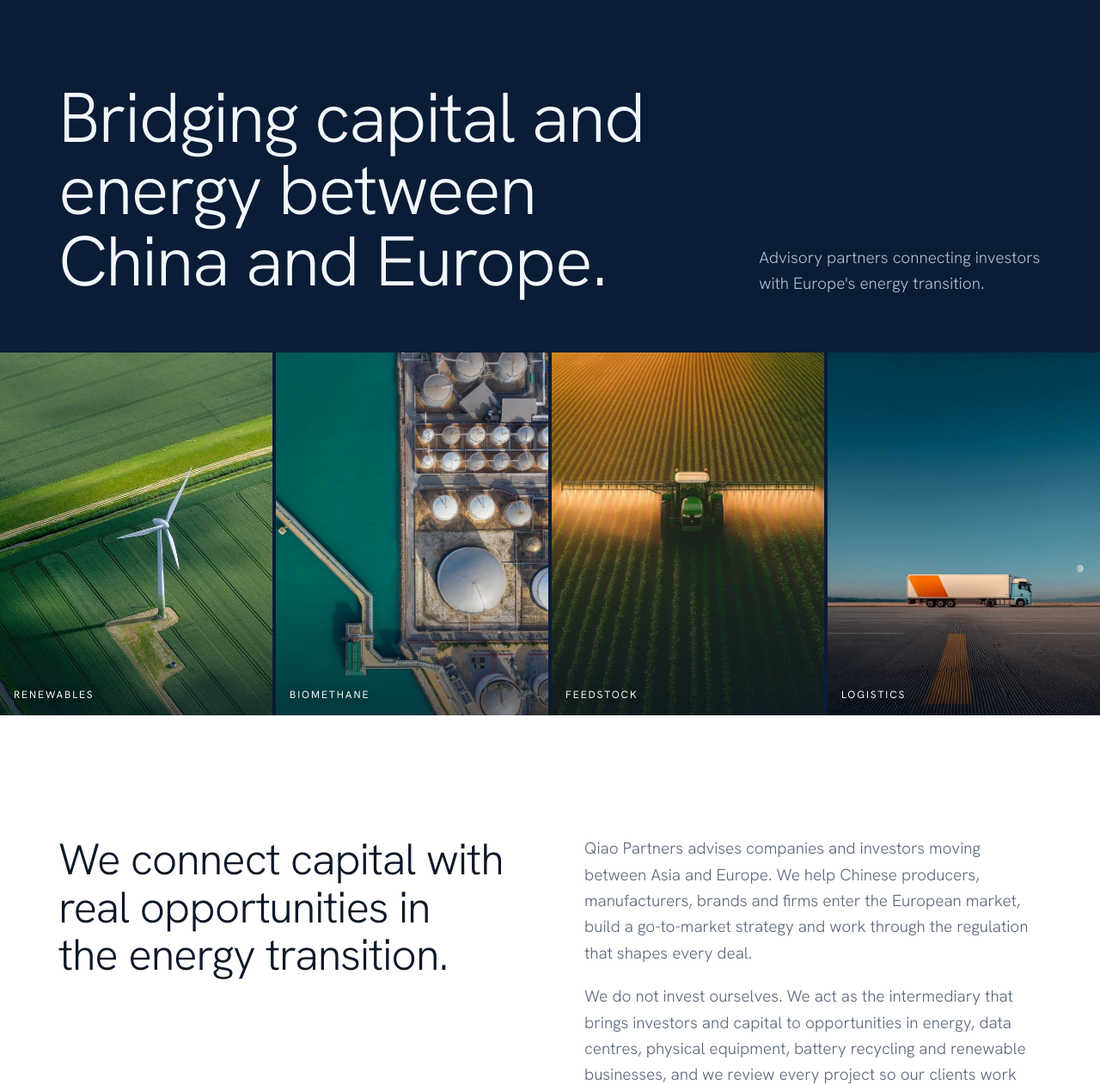
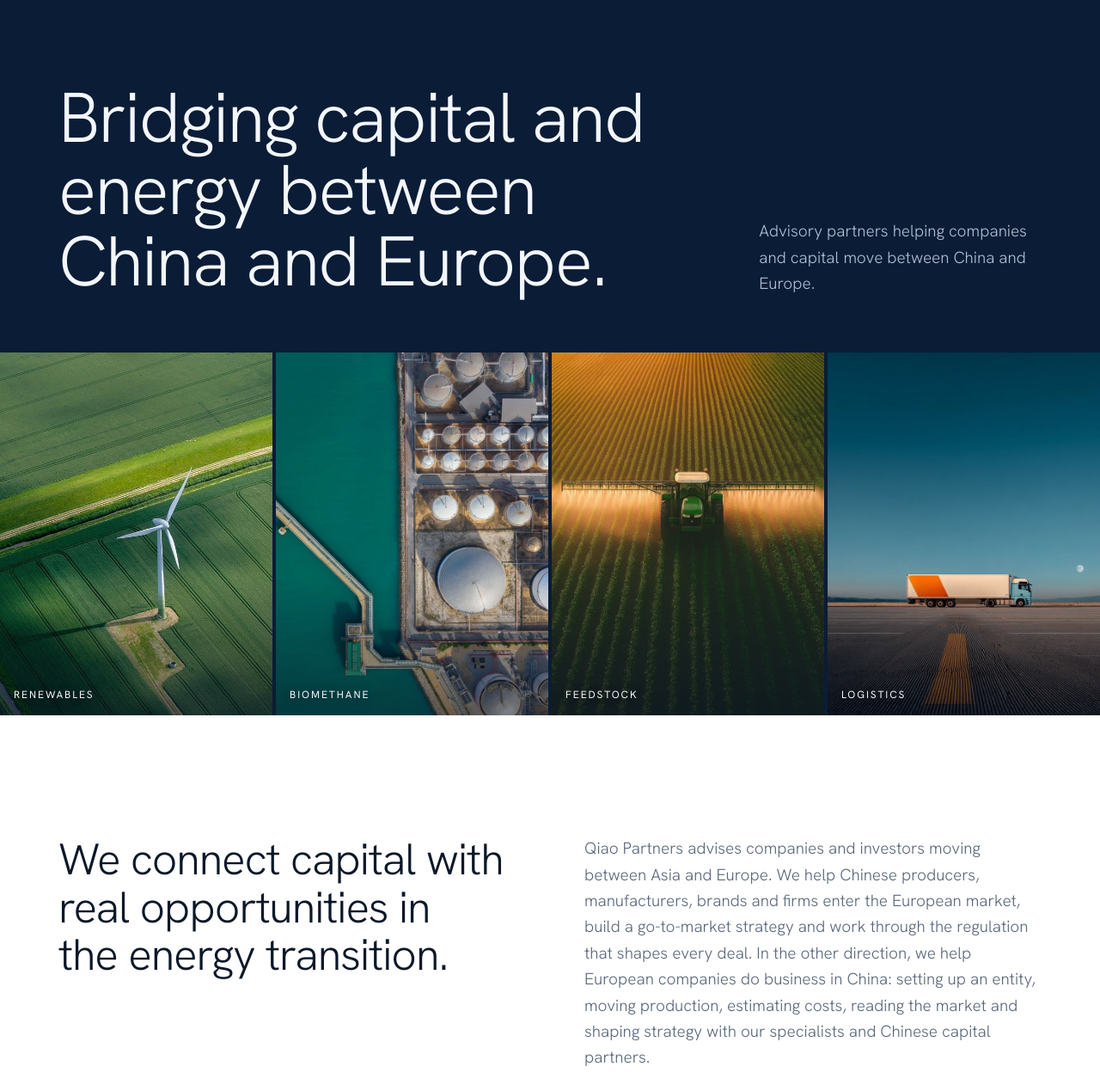
Before and after one commit to wiktordong/qiaopartners-site, a plain HTML site: page index.html in a window 1280 px wide. Shown: the part 69-1331 px from the top of the page at 86% size. Drawn offline with Linux system fonts and the light colour scheme.

Commit message:
Update site to latest version
Co-Authored-By: Claude Opus 5.5 <noreply@anthropic.com>
Claude-Session: https://claude.ai/code/session_01VjnP8vCwMX4JexCS8KYmE3

```diff
--- a/index.html
+++ b/index.html
@@ -4,7 +4,7 @@
 <meta charset="utf-8">
 <style>html,body{margin:0;padding:0}</style>
 <meta name="viewport" content="width=device-width, initial-scale=1, viewport-fit=cover">
-<meta name="description" content="Qiao Partners: advisory and market entry connecting China and Europe in the energy transition.">
+<meta name="description" content="Qiao Partners: advisory and market entry between China and Europe in the energy transition.">
 <title>Qiao Partners</title>
 <link rel="preconnect" href="https://fonts.googleapis.com">
 <link rel="preconnect" href="https://fonts.gstatic.com" crossorigin>
@@ -200,7 +200,7 @@ footer .logo .word{font-size:34px}
   <section class="hero">
     <div class="wrap">
       <h1>Bridging capital and energy between China and Europe.</h1>
-      <p>Advisory partners connecting investors with Europe's energy transition.</p>
+      <p>Advisory partners helping companies and capital move between China and Europe.</p>
     </div>
     <div class="strip">
       <figure><img src="img/wind-aerial.jpg" alt="Wind turbine among green fields, seen from above" style="object-position:60% 50%"><figcaption>Renewables</figcaption></figure>
@@ -214,7 +214,7 @@ footer .logo .word{font-size:34px}
     <div class="wrap">
       <h2>We connect capital with real opportunities in the energy transition.</h2>
       <div>
-        <p>Qiao Partners advises companies and investors moving between Asia and Europe. We help Chinese producers, manufacturers, brands and firms enter the European market, build a go-to-market strategy and work through the regulation that shapes every deal.</p>
+        <p>Qiao Partners advises companies and investors moving between Asia and Europe. We help Chinese producers, manufacturers, brands and firms enter the European market, build a go-to-market strategy and work through the regulation that shapes every deal. In the other direction, we help European companies do business in China: setting up an entity, moving production, estimating costs, reading the market and shaping strategy with our specialists and Chinese capital partners.</p>
         <p>We do not invest ourselves. We act as the intermediary that brings investors and capital to opportunities in energy, data centres, physical equipment, battery recycling and renewable businesses, and we review every project so our clients work with developers who know what they are doing.</p>
       </div>
     </div>
@@ -261,8 +261,8 @@ footer .logo .word{font-size:34px}
         <p>Four services that take a client from first question to a sound investment.</p>
       </div>
       <div class="cards">
-        <div class="card"><div class="pic"><img src="img/solar-forest.jpg" alt="Solar panels among green trees, seen from above" style="object-position:50% 45%"></div><h3>Market entry</h3><p>We help Chinese producers, manufacturers, brands and firms enter Europe, from go-to-market strategy to the first partners and clients.</p></div>
-        <div class="card"><div class="pic"><img src="img/handshake.jpg" alt="Two engineers shaking hands on a solar roof at sunset" style="object-position:50% 50%"></div><h3>Project review</h3><p>Independent review of energy projects and their developers, so you invest only with teams that have the experience to deliver.</p></div>
+        <div class="card"><div class="pic"><img src="img/wind-ridge.jpg" alt="Row of wind turbines along a mountain ridge at sunrise" style="object-position:60% 45%"></div><h3>Market entry</h3><p>In both directions. We help Chinese producers, manufacturers, brands and firms enter Europe, and European companies set up an entity or move production to China, with cost estimates, market analysis and a strategy built with our specialists and Chinese capital partners.</p></div>
+        <div class="card"><div class="pic"><img src="img/solar-fjord.jpg" alt="Two engineers carrying a solar panel across a rooftop array by a fjord" style="object-position:70% 60%"></div><h3>Project review</h3><p>Independent review of energy projects and their developers, so you invest only with teams that have the experience to deliver.</p></div>
         <div class="card"><div class="pic"><img src="img/eu-flags.jpg" alt="European Union flags outside an EU building"></div><h3>Regulation advisory</h3><p>We guide clients through EU regulation: CBAM, the EU ETS and the energy legislation that decides what a project can earn.</p></div>
         <div class="card"><div class="pic"><img src="img/tower-handshake.jpg" alt="Two people shaking hands in silhouette against a glass tower" style="object-position:50% 45%"></div><h3>Investor introductions</h3><p>We introduce investors and capital to opportunities in energy, data centres, physical equipment, battery recycling and renewables.</p></div>
       </div>
```
Also changed, not shown: img/handshake.jpg (deleted), img/solar-fjord.jpg (added), img/solar-forest.jpg (deleted), img/wind-ridge.jpg (added).
